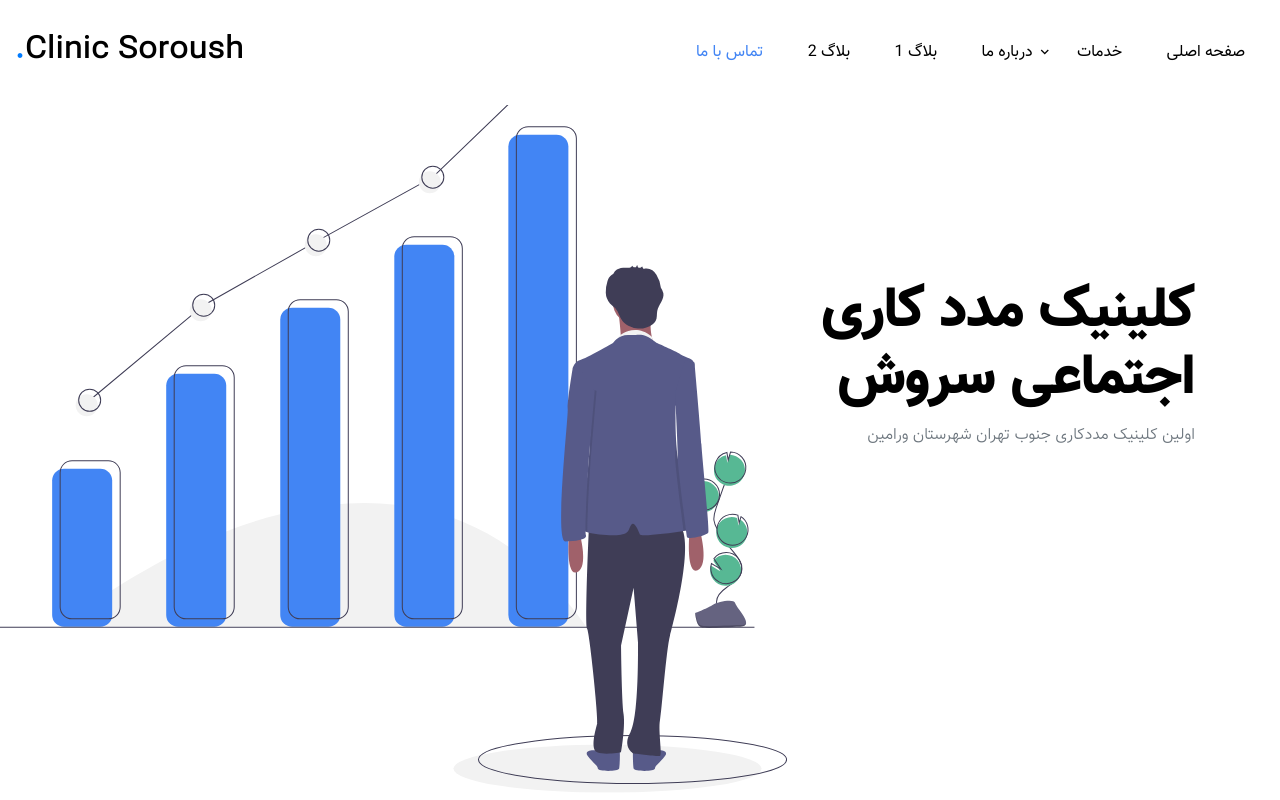
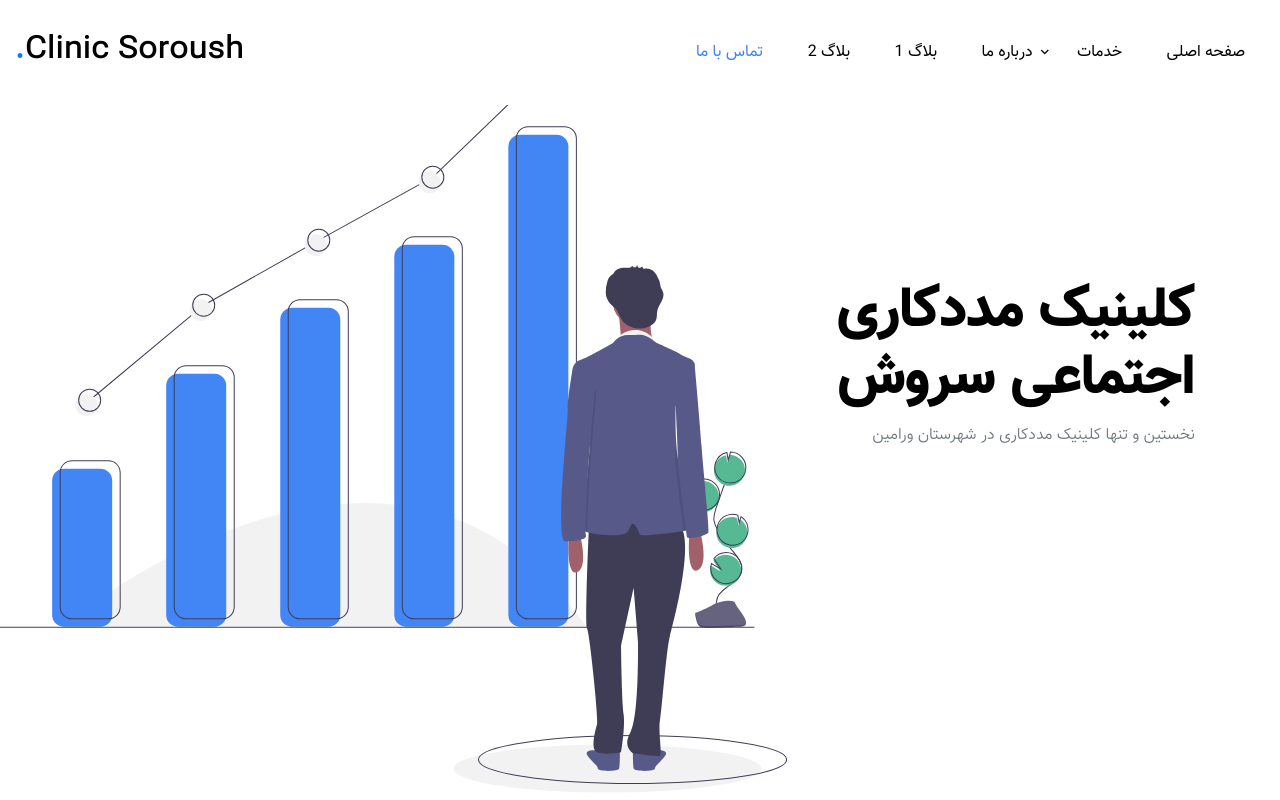
Before and after one commit to knewmember/clinicsoroush, a plain HTML site: page index.html in a window 1280 px wide. Shown: the top 800 px of the page. Drawn offline with nearby package versions, Linux system fonts and the light colour scheme; files whose address does not match are found by name.

Commit message:
content edites

```diff
--- a/index.html
+++ b/index.html
@@ -106,8 +106,8 @@
 
             <div class="row mb-4" data-aos="fade-up" data-aos-delay="200">
               <div class="col-lg-6 ml-auto">
-                <h1>کلینیک مدد کاری اجتماعی سروش</h1>
-                <p class="mb-5">اولین کلینیک مددکاری جنوب تهران شهرستان ورامین</p>
+                <h1>کلینیک مددکاری اجتماعی سروش</h1>
+                <p class="mb-5">نخستین و تنها کلینیک مددکاری در شهرستان ورامین</p>
                 <div>
                   <!-- <a href="#" class="btn btn-primary mr-2 mb-2">Get Started</a> -->
                 </div>
```
